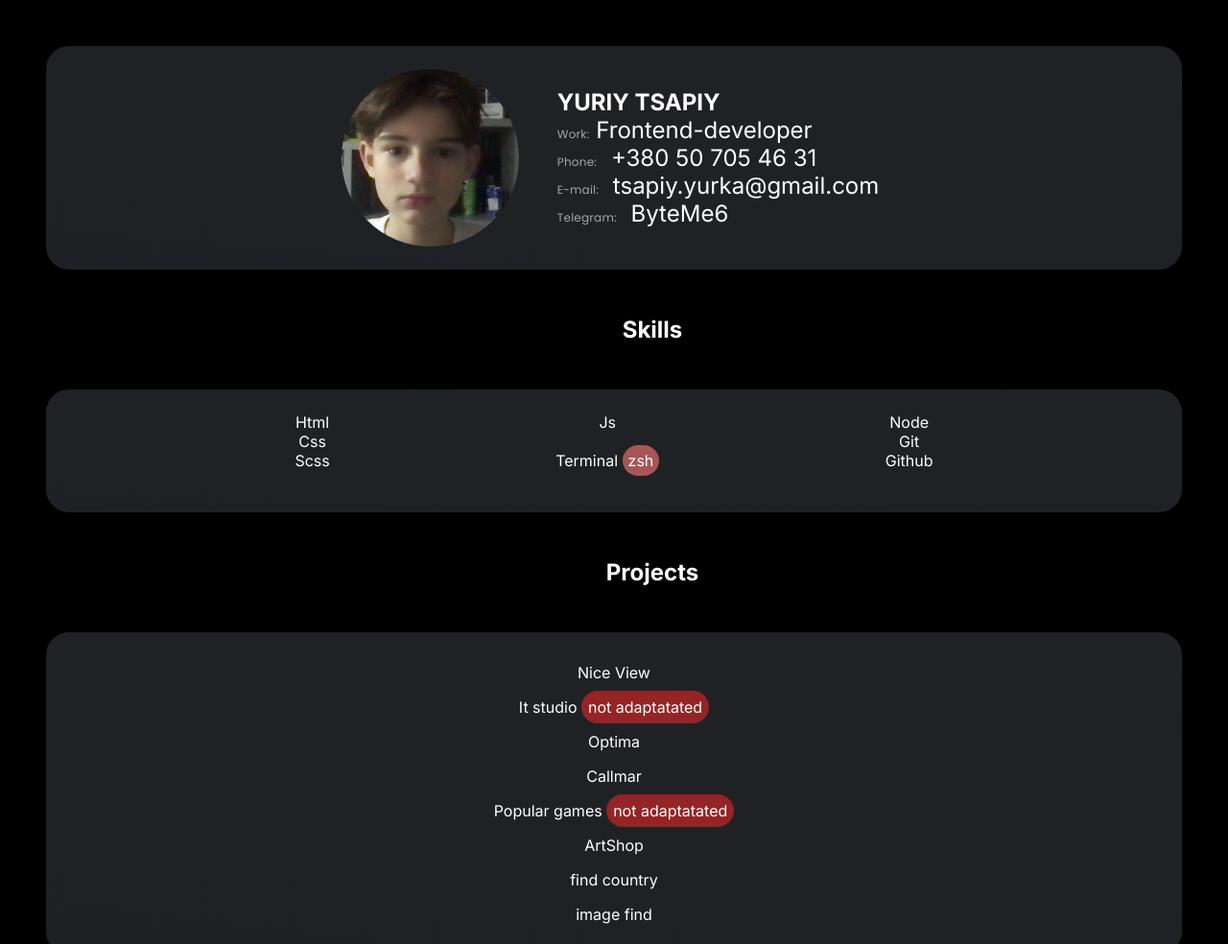
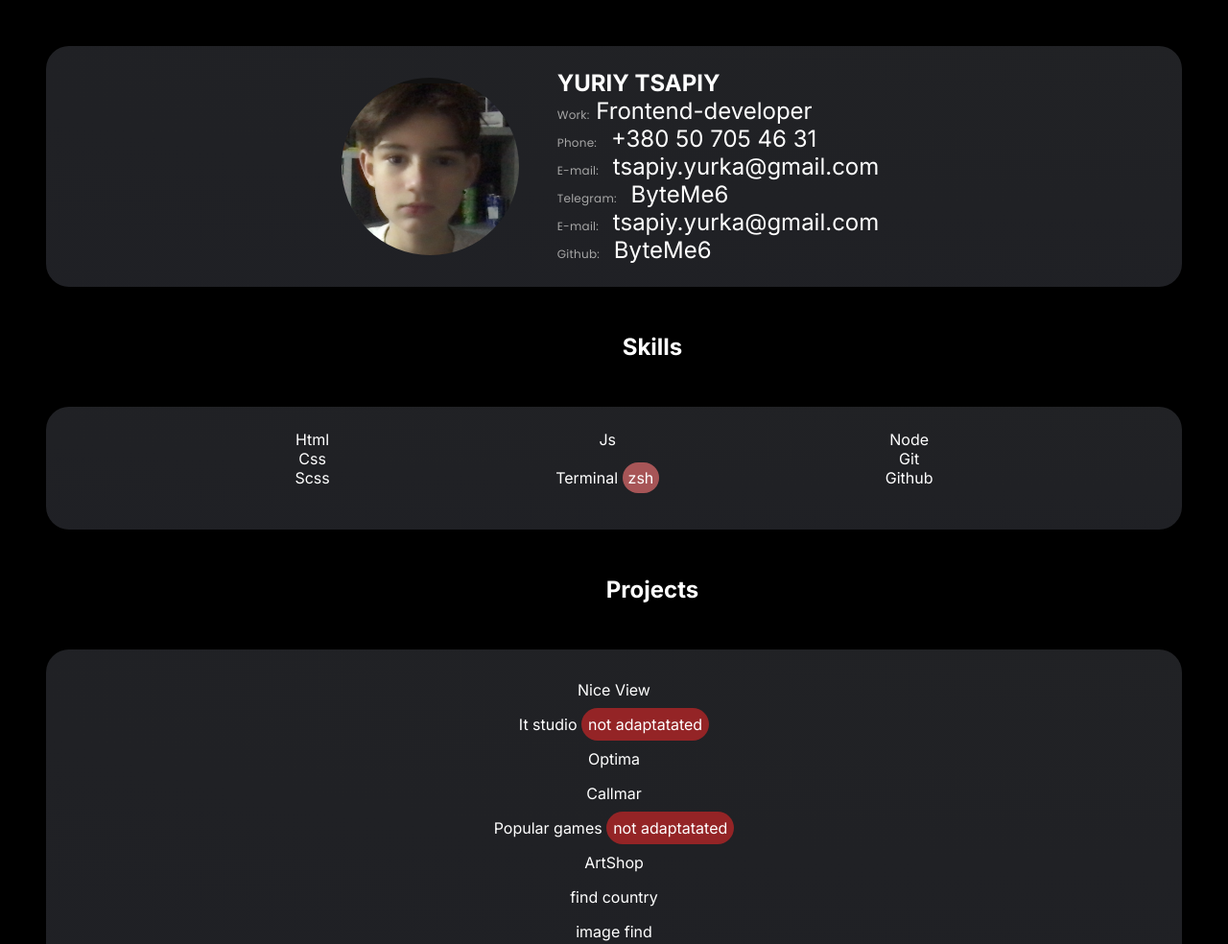
Before and after one commit to ByteMe6/resume-yura, a website: page index.html in a window 1280 px wide. Shown: the top 984 px of the page at 96% size. Drawn offline with nearby package versions, Linux system fonts and the light colour scheme.

Commit message:
github link

```diff
--- a/index.html
+++ b/index.html
@@ -29,6 +29,13 @@
         </p>
                 <p class="mail">
           <span class="grey">Telegram:</span> <a href="https://t.me/m/wUnMRJ0pZTdi"> ByteMe6</a>
+        </p>
+
+                <p class="mail">
+          <span class="grey">E-mail:</span> <a href="mailto:tsapiy.yurka@gmail.com"> tsapiy.yurka@gmail.com</a>
+        </p>
+                <p class="mail">
+          <span class="grey">Github:</span> <a href="https://github.com/ByteMe6"> ByteMe6</a>
         </p>
       </div>
     </div>
```
